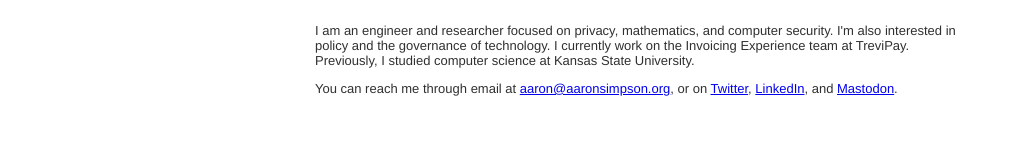
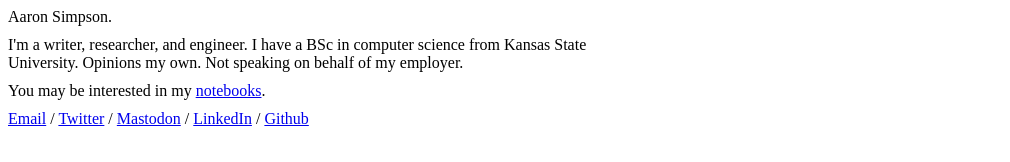
Before and after one commit to acufas/acufas.github.io, a plain HTML site: page index.html in a window 1280 px wide. Shown: the whole page, without its empty margins (0-1010 px from the left). Drawn offline with Linux system fonts and the light colour scheme.

Commit message:
Redesign. Changing font and size.

```diff
--- a/index.css
+++ b/index.css
@@ -1,27 +1,15 @@
 body {
-  font-size: 13px;
   font-weight: 400;
-  margin: 3px;
-  color: #303030;
-  font-family: Helvetica Neue, sans-serif;
-  padding: 7px;
+  margin: 8px;
+  padding: 0;
+  max-width: 600px;
 }
 
-ul {
-  padding: 0;
+p {
   margin: 0;
-  list-style: none;
-}
-
-li {
-  display: inline;
+  margin-bottom: 10px;
 }
 
 a, a:visited {
   color: #0000EE;
 }
-
-#main {
-  margin: 0 auto;
-  max-width: 650px;
-}
--- a/index.html
+++ b/index.html
@@ -8,13 +8,12 @@
     <title>Home · Aaron Simpson</title>
   </head>
   <body>
-    <div id="main">
-      <p>I am an engineer and researcher focused on privacy, mathematics, and computer security. I'm also interested in
-      policy and the governance of technology. I currently work on the Invoicing Experience team at TreviPay. Previously,
-      I studied computer science at Kansas State University.</p>
-      <p>You can reach me through email at <a href="mailto:aaron@aaronsimpson.org">aaron@aaronsimpson.org</a>, or on
-      <a href="https://twitter.com/acufas">Twitter</a>, <a href="https://www.linkedin.com/in/acufas/">LinkedIn</a>,
-      and <a href="https://sigmoid.social/@aaronsimpson">Mastodon</a>.</p>
-    </div>
+    <p>Aaron Simpson.</p>
+    <p>I'm a writer, researcher, and engineer. I have a BSc in computer science from Kansas State University.
+    Opinions my own. Not speaking on behalf of my employer.</p>
+    <p>You may be interested in my <a href="#">notebooks</a>.</p>
+    <a href="mailto:aaron@aaronsimpson.org">Email</a> / <a href="https://twitter.com/acufas">Twitter</a> /
+    <a href="https://sigmoid.social/@aaronsimpson">Mastodon</a> / <a href="https://www.linkedin.com/in/acufas/">LinkedIn</a>
+    / <a href="https://github.com/acufas">Github</a>
   </body>
 </html>
```
